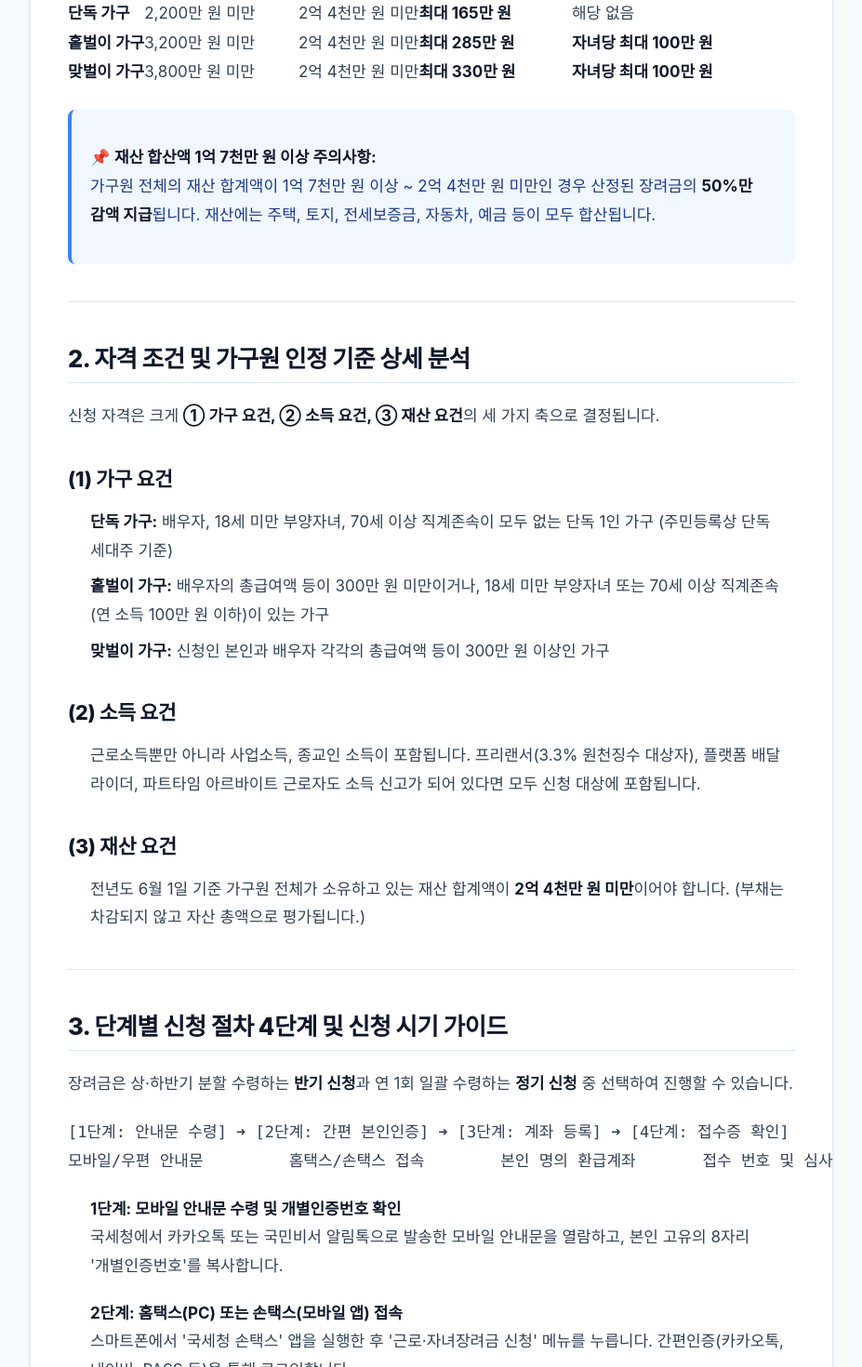
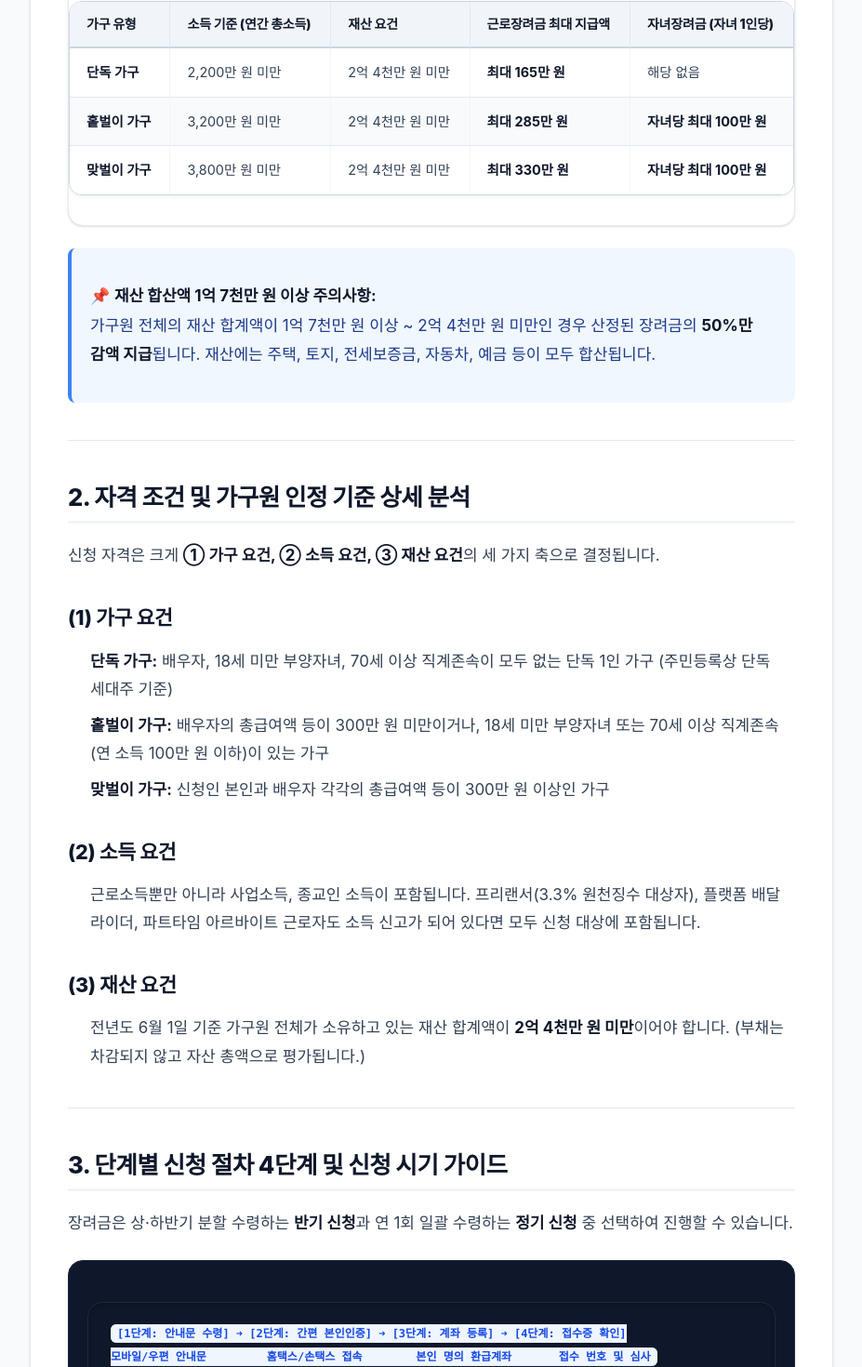
Before and after one commit to editor823/my-local-info-seongnam, a Next.js app: page /blog/2026-08-15-earned-income-tax-credit in a window 1280 px wide. Shown: the part 1080-2550 px from the top of the page at 93% size, without its empty margins (176-1103 px from the left). Built offline with nearby package versions, Linux system fonts and the light colour scheme; no server answers.

Commit message:
style: 블로그 마크다운 표(Table) 테두리·셀 여백·헤더 배경 및 프로세스 박스 디자인 전면 개선

```diff
--- a/src/app/blog/[slug]/page.tsx
+++ b/src/app/blog/[slug]/page.tsx
@@ -191,7 +191,39 @@ export default async function BlogPostPage({
 
           {/* 마크다운 렌더링 본문 (17px, 줄간격 1.85, 넉넉한 여백 적용) */}
           <div className="blog-content prose prose-slate max-w-none prose-headings:font-black prose-headings:text-slate-900 prose-headings:tracking-tight prose-a:text-blue-600 prose-a:no-underline hover:prose-a:underline">
-            <ReactMarkdown remarkPlugins={[remarkGfm]}>
+            <ReactMarkdown
+              remarkPlugins={[remarkGfm]}
+              components={{
+                table: ({ ...props }) => (
+                  <div className="my-6 w-full overflow-x-auto rounded-2xl border border-slate-200/90 shadow-sm bg-white">
+                    <table className="w-full text-left text-sm border-collapse" {...props} />
+                  </div>
+                ),
+                thead: ({ ...props }) => (
+                  <thead className="bg-slate-50 text-slate-900 font-extrabold border-b border-slate-200 text-xs sm:text-sm" {...props} />
+                ),
+                tbody: ({ ...props }) => (
+                  <tbody className="divide-y divide-slate-100 text-slate-700 text-xs sm:text-sm" {...props} />
+                ),
+                tr: ({ ...props }) => (
+                  <tr className="hover:bg-blue-50/50 transition-colors odd:bg-white even:bg-slate-50/60" {...props} />
+                ),
+                th: ({ ...props }) => (
+                  <th className="px-4 py-3.5 font-black text-slate-900 border-r border-slate-200/80 last:border-r-0 whitespace-nowrap bg-slate-100/70" {...props} />
+                ),
+                td: ({ ...props }) => (
+                  <td className="px-4 py-3.5 align-top border-r border-slate-100 last:border-r-0 leading-relaxed text-slate-700" {...props} />
+                ),
+                pre: ({ ...props }) => (
+                  <div className="my-6 overflow-x-auto rounded-2xl bg-slate-900 p-4 sm:p-5 text-xs sm:text-sm text-sky-200 border border-slate-800 shadow-md font-mono">
+                    <pre {...props} />
+                  </div>
+                ),
+                code: ({ ...props }) => (
+                  <code className="px-1.5 py-0.5 rounded-md bg-blue-50 text-blue-700 font-semibold text-xs font-mono border border-blue-100/60" {...props} />
+                ),
+              }}
+            >
               {post.content}
             </ReactMarkdown>
           </div>
--- a/src/app/globals.css
+++ b/src/app/globals.css
@@ -101,3 +101,91 @@ body {
   text-decoration: underline;
   text-underline-offset: 4px;
 }
+
+/* 표(Table) 고품격 스타일링 (테두리, 셀 패딩, 헤더 배경, 행 교차 색상) */
+.blog-content table {
+  width: 100%;
+  margin-top: 1.75rem;
+  margin-bottom: 2rem;
+  border-collapse: separate;
+  border-spacing: 0;
+  border-radius: 0.875rem;
+  overflow: hidden;
+  border: 1.5px solid #cbd5e1; /* slate-300 */
+  box-shadow: 0 2px 6px -1px rgba(0, 0, 0, 0.06), 0 1px 3px -1px rgba(0, 0, 0, 0.04);
+  background-color: #ffffff;
+  font-size: 0.9375rem;
+}
+
+.blog-content thead {
+  background: linear-gradient(to bottom, #f8fafc, #f1f5f9);
+}
+
+.blog-content th {
+  padding: 0.875rem 1.125rem;
+  font-weight: 800;
+  color: #0f172a; /* slate-900 */
+  text-align: left;
+  border-bottom: 2px solid #cbd5e1;
+  border-right: 1px solid #e2e8f0;
+  background-color: #f1f5f9;
+  letter-spacing: -0.015em;
+  font-size: 0.875rem;
+}
+
+.blog-content th:last-child {
+  border-right: none;
+}
+
+.blog-content td {
+  padding: 0.875rem 1.125rem;
+  vertical-align: top;
+  border-bottom: 1px solid #e2e8f0;
+  border-right: 1px solid #f1f5f9;
+  color: #334155;
+  line-height: 1.65;
+  font-size: 0.9rem;
+}
+
+.blog-content td:last-child {
+  border-right: none;
+}
+
+.blog-content tr:last-child td {
+  border-bottom: none;
+}
+
+.blog-content tbody tr:nth-child(even) {
+  background-color: #f8fafc; /* 은은한 줄무늬 */
+}
+
+.blog-content tbody tr:hover {
+  background-color: #eff6ff; /* 호버 시 부드러운 블루 하이라이트 */
+}
+
+/* 4단계 프로세스 박스 및 코드 블록 */
+.blog-content pre {
+  margin-top: 1.5rem;
+  margin-bottom: 1.75rem;
+  padding: 1.25rem 1.5rem;
+  background-color: #0f172a;
+  color: #38bdf8;
+  border-radius: 1rem;
+  overflow-x: auto;
+  font-size: 0.875rem;
+  line-height: 1.75;
+  border: 1px solid #1e293b;
+  box-shadow: inset 0 2px 4px 0 rgba(0, 0, 0, 0.25);
+  font-family: ui-monospace, Menlo, Monaco, Consolas, monospace;
+}
+
+.blog-content p > code,
+.blog-content li > code {
+  padding: 0.2rem 0.45rem;
+  border-radius: 0.375rem;
+  background-color: #e0f2fe;
+  color: #0369a1;
+  font-weight: 700;
+  font-size: 0.875em;
+  font-family: ui-monospace, Menlo, Monaco, Consolas, monospace;
+}
```
